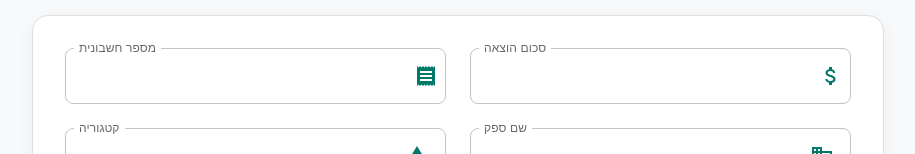
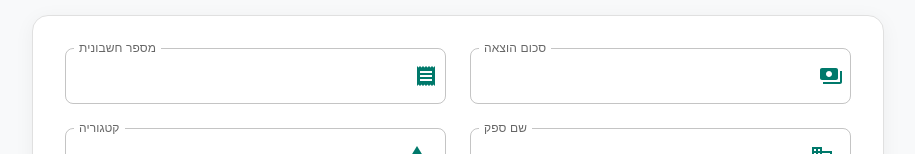
Before and after one commit to Aidy-G/budget-management, a React (Create React App) app in the folder frontend/: page /addExpenditure in a window 1280 px wide. Shown: the part 183-337 px from the top of the page, without its empty margins (182-1097 px from the left). Built offline with nearby package versions, Linux system fonts and the light colour scheme.

Commit message:
change expSum Icon

```diff
--- a/frontend/src/components/addExpenditure/addExpenditure.jsx
+++ b/frontend/src/components/addExpenditure/addExpenditure.jsx
@@ -36,6 +36,10 @@ import AttachMoneyIcon from "@mui/icons-material/AttachMoney";
 import ArrowBackIcon from "@mui/icons-material/ArrowBack";
 import InfoIcon from "@mui/icons-material/Info";
 import CloseIcon from '@mui/icons-material/Close';
+import PaymentsIcon from '@mui/icons-material/Payments';
+
+
+
 
 import { allCategoriesThunk } from "../../Redux/Slices/Categories/getCategoriesThunk";
 import { allSupplierThunk } from "../../Redux/Slices/Suplliers/getSupplierThunk";
@@ -556,7 +560,7 @@ export const AddExpenditure = () => {
                   InputProps={{
                     startAdornment: (
                       <InputAdornment position="start">
-                        <AttachMoneyIcon sx={{ color: colors.primary }} />
+                        <PaymentsIcon sx={{ color: colors.primary }} />
                       </InputAdornment>
                     ),
                   }}
```
